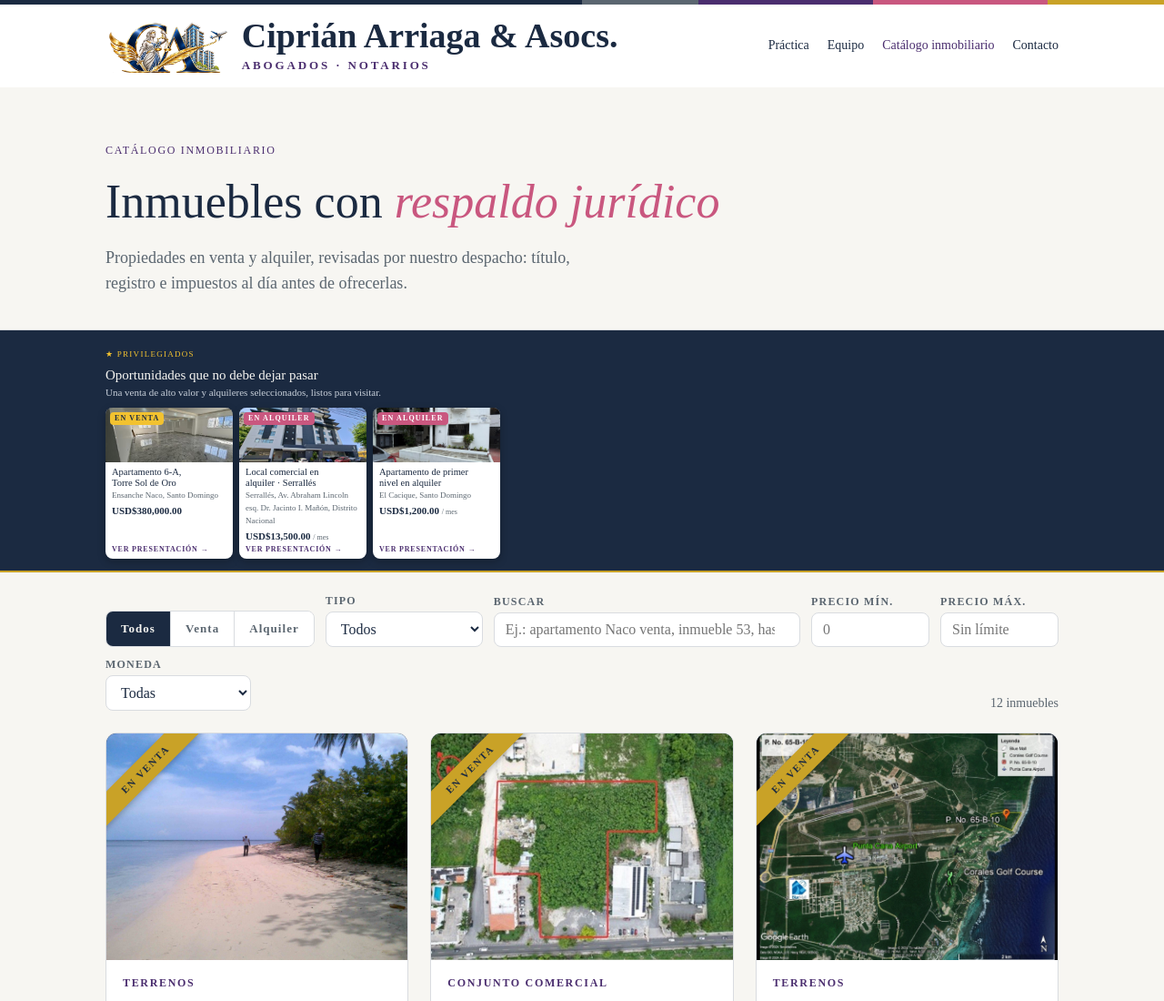
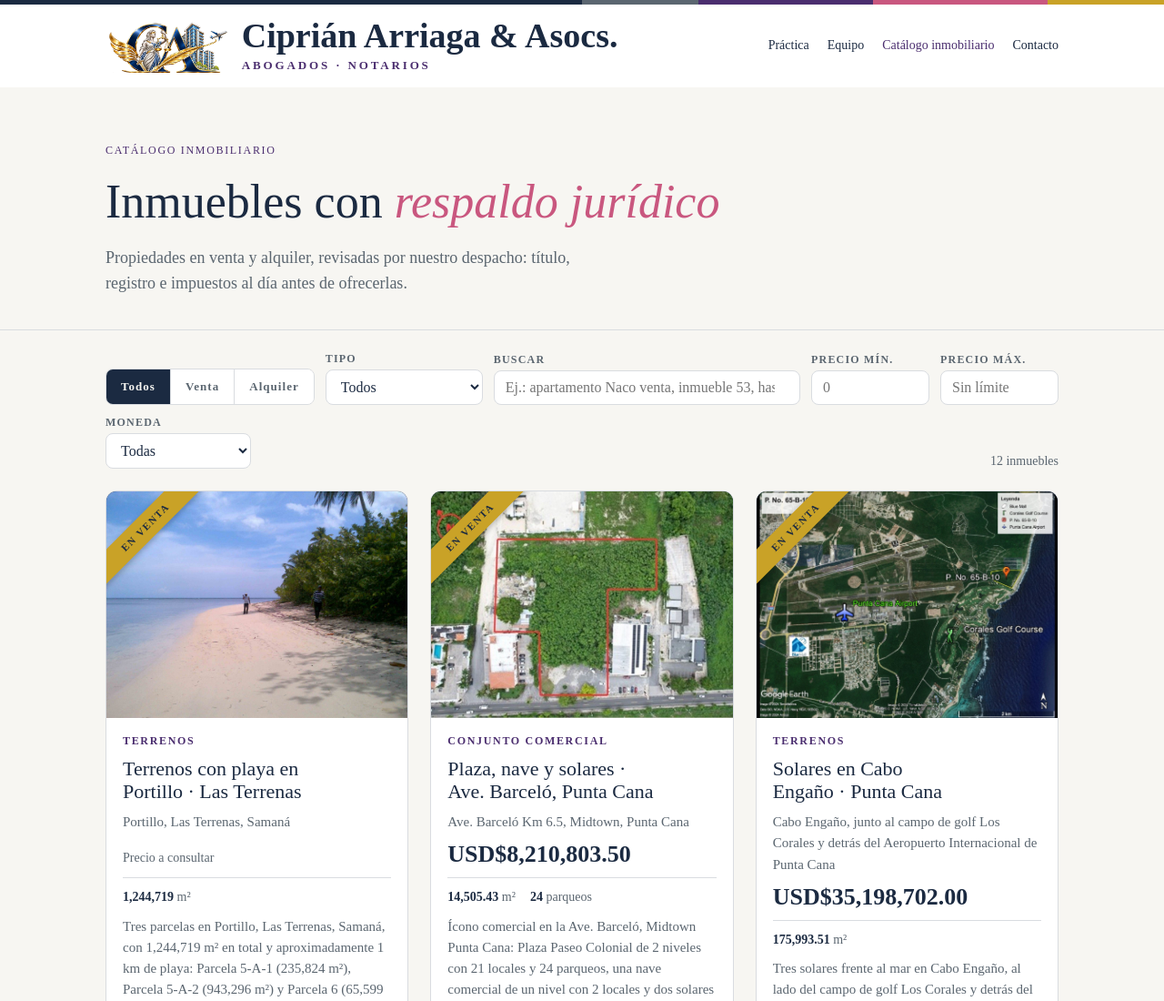
Before and after one commit to stalinciprian-bit/ciprianarriaga, a plain HTML site: page catinm/index.html in a window 1280 px wide. Shown: the top 1100 px of the page at 91% size. Drawn offline with Linux system fonts and the light colour scheme.

Commit message:
Quita banner Privilegiados del catálogo
Co-Authored-By: Claude Sonnet 5.5 <noreply@anthropic.com>
Claude-Session: https://claude.ai/code/session_01D7FwVi7uE465AKV8PSvQqD

```diff
--- a/catinm/index.html
+++ b/catinm/index.html
@@ -180,12 +180,6 @@ footer{border-top:5px solid transparent;border-image:linear-gradient(90deg,#1B2A
     <h1>Inmuebles con <em>respaldo jurídico</em></h1>
     <p>Propiedades en venta y alquiler, revisadas por nuestro despacho: título, registro e impuestos al día antes de ofrecerlas.</p>
   </div></section>
-  <section class="priv" id="priv" aria-labelledby="priv-t" hidden><div class="wrap">
-    <span class="eyebrow">★ Privilegiados</span>
-    <h2 id="priv-t">Oportunidades que no debe dejar pasar</h2>
-    <p class="sub">Una venta de alto valor y alquileres seleccionados, listos para visitar.</p>
-    <div class="priv-grid" id="priv-grid"></div>
-  </div></section>
   <div class="wrap">
     <div class="filters">
       <div class="seg" role="group" aria-label="Operación">
@@ -292,7 +286,7 @@ footer{border-top:5px solid transparent;border-image:linear-gradient(90deg,#1B2A
   fetch('inmuebles.json').then(r=>r.json()).then(d=>{
     DATA=d;[...new Set(d.filter(i=>!i.oculto&&!i.cerrado).map(i=>i.tipo))].sort().forEach(t=>{const o=document.createElement('option');o.value=o.textContent=t;$('#tipo').append(o)});
     const qp=new URLSearchParams(location.search).get('q');if(qp)$('#q').value=qp;
-    renderPriv();render();
+    render();
   }).catch(()=>{$('#empty').hidden=false;$('#empty').textContent='No se pudo cargar el catálogo. Intente de nuevo.'});
 })();
 </script>
```
